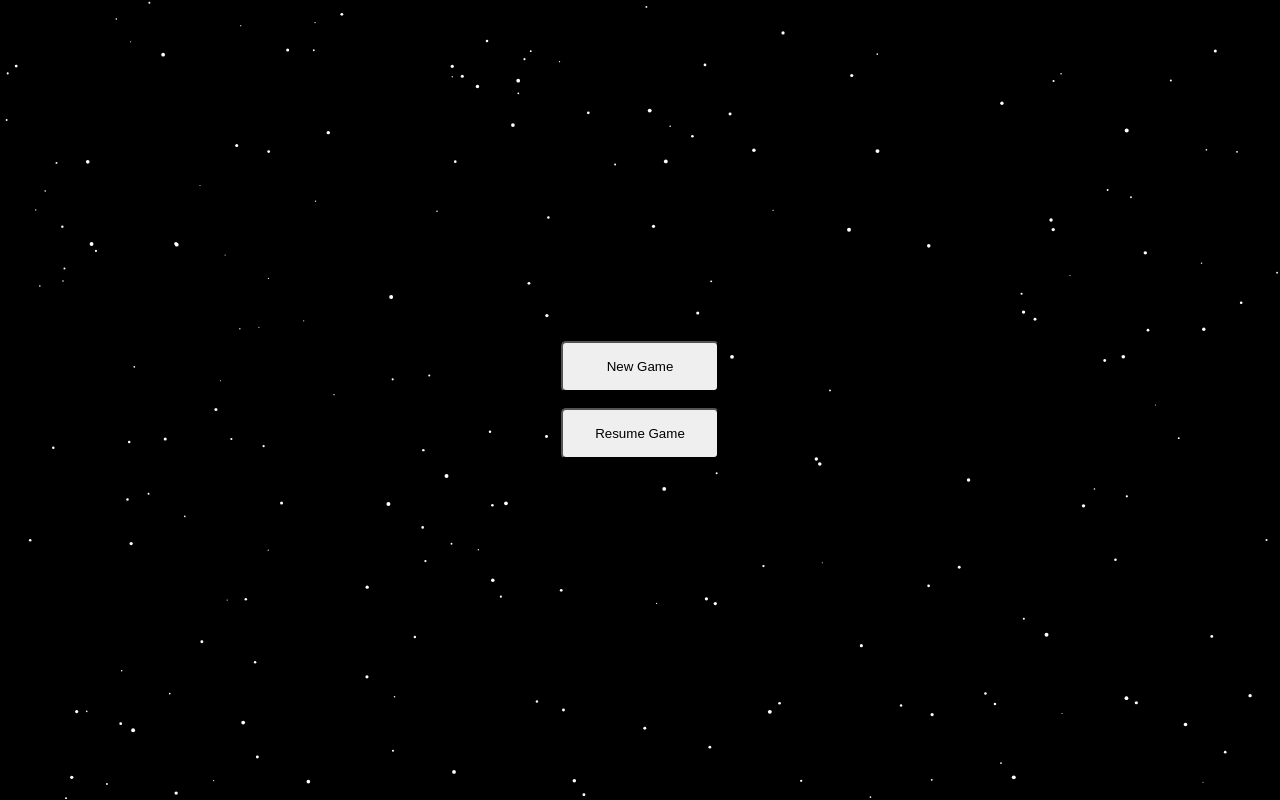
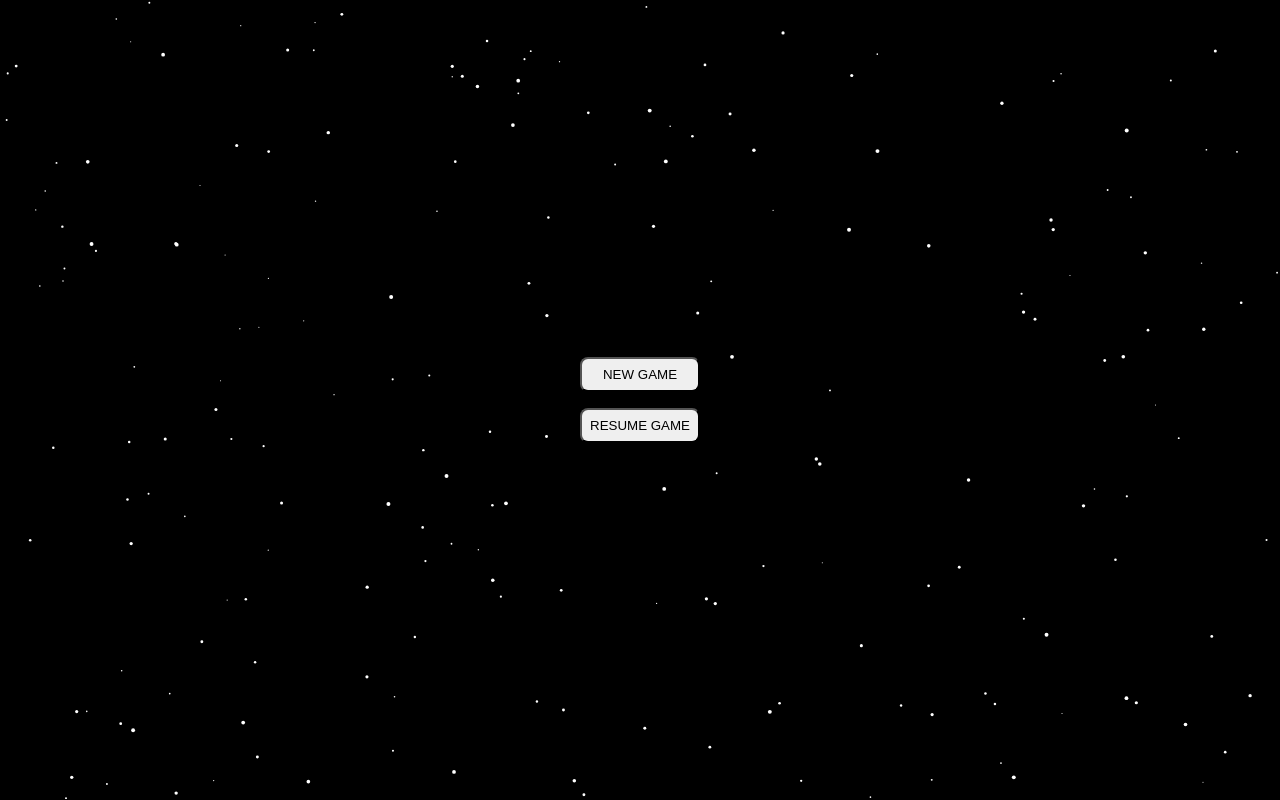
Before and after one commit to mirasnag/polytopia_chess, a React (Vite) app: page / in a window 1280 px wide. Built offline with nearby package versions, Linux system fonts and the light colour scheme.

Commit message:
- Minor style changes to button and header tags

```diff
--- a/src/styles/_button.scss
+++ b/src/styles/_button.scss
@@ -1,8 +1,10 @@
 button {
   cursor: pointer;
 
-  border-radius: 5px;
-  padding: 1rem 2rem;
+  border-radius: 0.5rem;
+  padding: 0.5rem;
+
+  text-transform: uppercase;
 
   transition: opacity 0.5s;
 
--- a/src/styles/index.scss
+++ b/src/styles/index.scss
@@ -9,3 +9,12 @@ body {
   width: 100%;
   height: 100vh;
 }
+
+h1,
+h2,
+h3,
+h4,
+h5,
+h6 {
+  margin-block: 0;
+}
```
